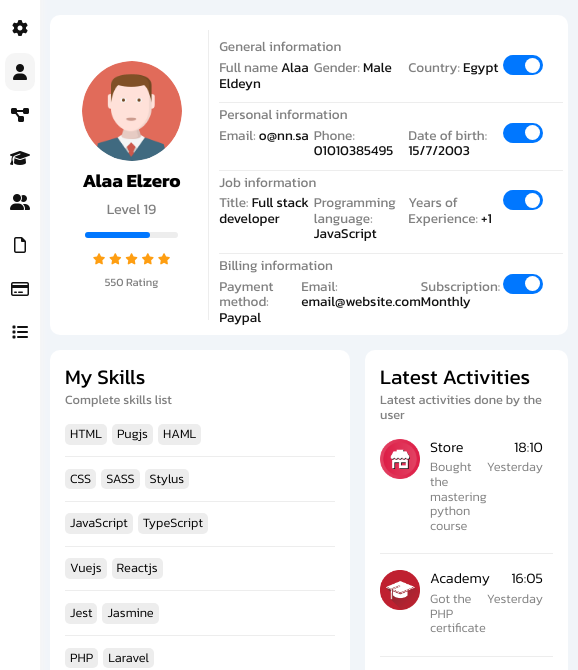
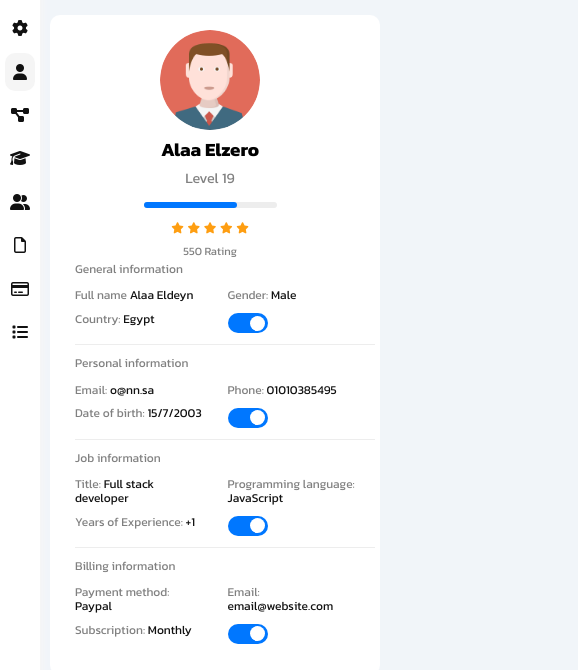
Before and after one commit to Alaa-Eldeyn/Dashboard, a plain HTML site: page profile.html in a window 390 px wide. Shown: the part 115-785 px from the top of the page, 578 px wide, since content can reach past the window. Drawn offline with Linux system fonts and the light colour scheme.

Commit message:
Update profile.css

```diff
--- a/css/profile.css
+++ b/css/profile.css
@@ -1,9 +1,11 @@
 .dashboard .container{
     margin-bottom: 15px;
+    display: flex;
+    flex-wrap: wrap;
 }
 /* Start profile box */
 .profile-one{
-    grid-column: 1 / 4;
+    width: 100%;
     display: flex;
 }
 .fa-star{
@@ -43,14 +45,13 @@
 }
 .prof-details .prof-line{
     display: flex;
-    margin-bottom: 2.5rem;
+}
+.prof-details .row:not(:last-child){
+    margin-bottom: 1.5rem;
 }
 .prof-details .row{
     position: relative;
     padding: 0 10px;
-}
-.prof-details .row:first-child{
-    padding-top: 5px;
 }
 .prof-details .row:not(:last-child)::after{
     content: '';
@@ -58,16 +59,19 @@
     width: 100%;
     height: 1px;
     background-color: var(--second-bg);
-    bottom: -1.4rem;
+    bottom: -.8rem;
 }
 .prof-details p{
     color: gray;
-    font-size: .85rem;
+    font-size: .75rem;
     flex: 1;
     margin-top: .3rem;
 }
 .prof-details .prof-line span{
     color: #111;
+}
+.prof-details .myToggle{
+    margin-top: 5px;
 }
 @media (max-width: 900px){
     .prof-details .prof-line{
@@ -77,8 +81,42 @@
         bottom: -.75rem;
     }
 }
+@media (max-width: 768px){
+    .profile-one{
+        flex-direction: column;
+        justify-content: center;
+        align-items: center;
+    }
+    .profile-one .prof-card{
+        border-right: none;
+    }
+    .prof-details .prof-line{
+        margin-top: .5rem;
+        display: grid;
+        grid-template-columns: 1fr 1fr 1fr 40px;
+        column-gap: 10px;
+        row-gap: 5px;
+    }
+}
+@media (max-width: 480px){
+    .prof-details .row .title{
+        font-size: .75rem;
+    }
+    .prof-details .prof-line{
+        grid-template-columns: 1fr 1fr;
+        column-gap: 25px;
+    }
+}
 /* End profile box */
 /* Start Skills box */
+.mySkills{
+    width: 330px;
+}
+@media (max-width: 1000px){
+    .mySkills{
+        width: 100%;
+    }
+}
 .skill-row{
     display: flex;
     gap: 5px;
@@ -103,7 +141,7 @@
 /* End Skills box */
 /* Start activity box */
 .activity{
-    grid-column: 2 / 4;
+    flex-grow: 1;
 }
 .activity .act-img{
     width: 40px;
```
